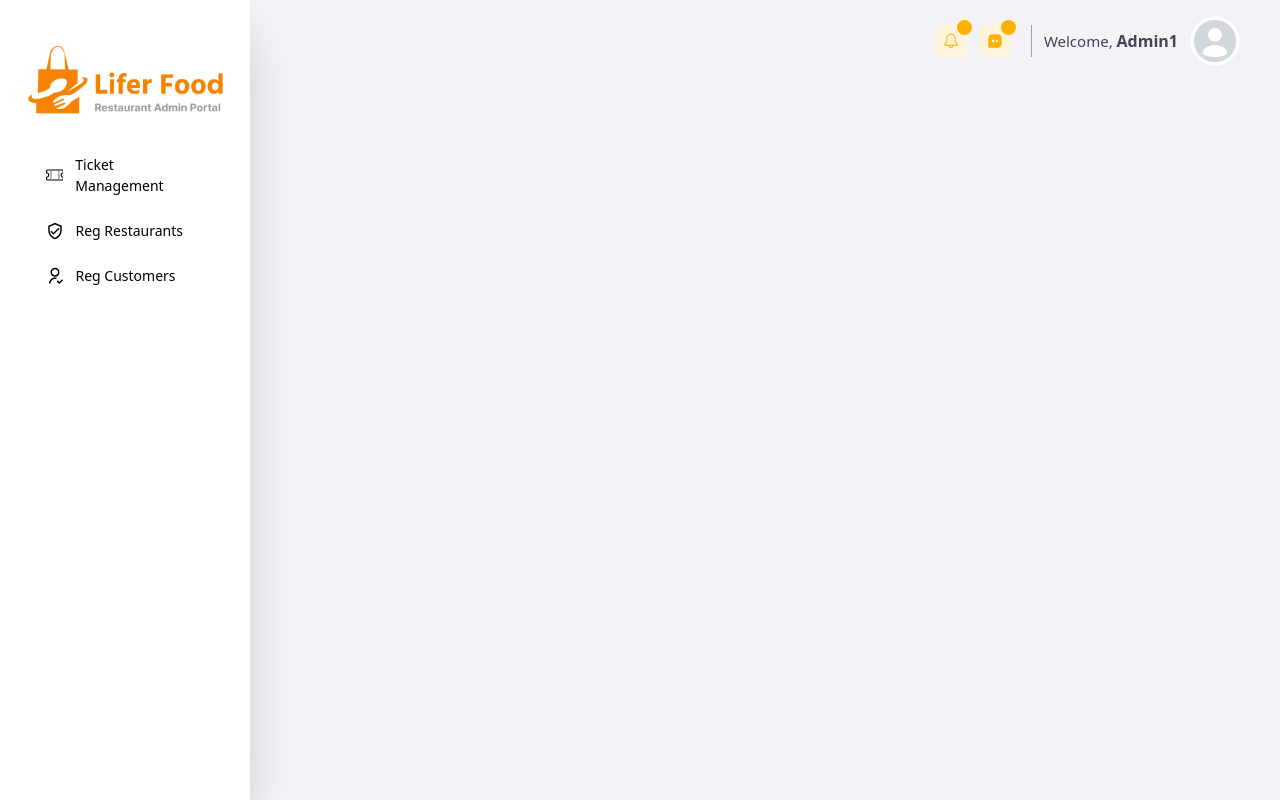
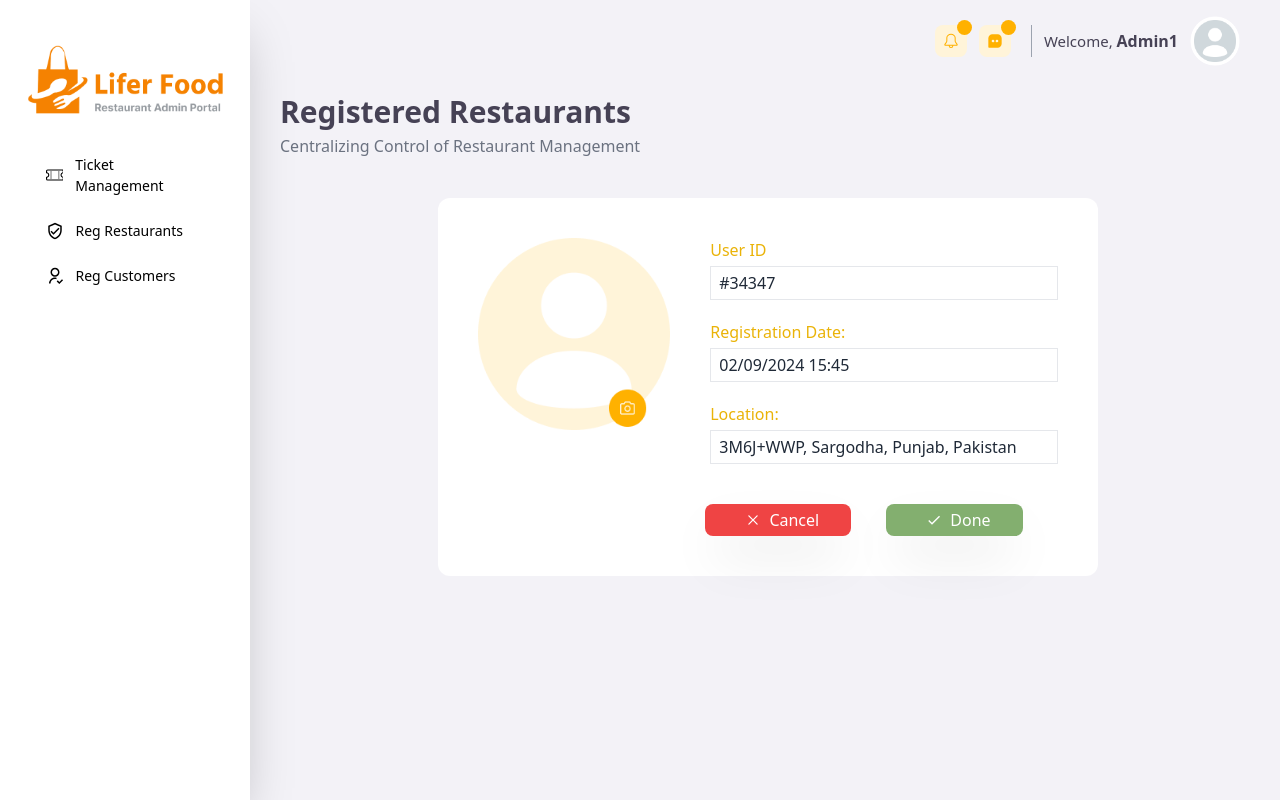
Before and after one commit to usman4222/Lifer-Food-Admin, a React (Vite) app: page /edit-restaurant in a window 1280 px wide. Built offline with nearby package versions, Linux system fonts and the light colour scheme.

Commit message:
Complete Edit Restaurant page

```diff
--- a/src/App.jsx
+++ b/src/App.jsx
@@ -4,7 +4,8 @@ import Revenue from './Pages/Revenue'
 import SideBar from './Components/SideBar'
 import Navbar from './Components/Navbar'
 import './App.css'
-import Reg from './Pages/Reg'
+import RegRestaurant from './Pages/RegRestaurant'
+import EditRestaurant from './Pages/EditRestaurant'
 
 function App() {
   return (
@@ -13,7 +14,8 @@ function App() {
        <Navbar/>
       <Routes>
         <Route element={<Revenue />} path="/" />
-        <Route element={<Reg />} path="/reg" />
+        <Route element={<RegRestaurant />} path="/reg" />
+        <Route element={<EditRestaurant />} path="/edit-restaurant" />
       </Routes>
     </Fragment>
   )
--- /dev/null
+++ b/src/Pages/EditRestaurant.jsx
@@ -0,0 +1,63 @@
+import React, { Fragment } from 'react';
+import Wrapper from '../Components/Wrapper';
+import Head from '../Components/Head';
+import profile1 from '../assets/images/profile1.png'
+import { RxCross2 } from "react-icons/rx";
+import { MdOutlineDone } from "react-icons/md";
+
+
+
+const EditRestaurant = () => {
+    return (
+        <>
+            <Wrapper>
+                <Head heading={"Registered Restaurants"} para={"Centralizing Control of Restaurant Management"} />
+                <div>
+                    <div className='flex align-center justify-center pt-10'>
+                        <div className='bg-white px-5 md:px-10 rounded-xl md:flex' >
+                            <div>
+                                <div className='flex justify-center pt-10'>
+                                    <img className='object-contain w-48' src={profile1} />
+                                </div>
+                            </div>
+                            <div>
+                                <div className='md:pl-10 pt-10'>
+                                    <div className='flex flex-col pb-5 '>
+                                        <span className='text-yellow-500 pb-1'>User ID</span>
+                                        <div className='border py-1'>
+                                            <span className='text-gray-800 pl-2'>#34347</span>
+                                        </div>
+                                    </div>
+                                    <div className='flex flex-col pb-5'>
+                                        <span className='text-yellow-500 pb-1'>Registration Date: </span>
+                                        <div className='border py-1'>
+                                            <span className='text-gray-800 pl-2'>02/09/2024 15:45 </span>
+                                        </div>
+                                    </div>
+                                    <div className='flex flex-col pb-5'>
+                                        <span className='text-yellow-500 pb-1'>Location:</span>
+                                        <div className='border py-1'>
+                                            <span className='text-gray-800 pl-2 pr-10'>3M6J+WWP, Sargodha, Punjab, Pakistan</span>
+                                        </div>
+                                    </div>
+                                </div>
+                                <div>
+                                    <div className='flex justify-evenly pt-5 pb-10 '>
+                                        <div className='flex bg-red-500 px-8 py-1 rounded-lg shadow-2xl cursor-pointer'>
+                                            <span className='px-2 pt-1 text-white'><RxCross2 /></span><button className='text-white'>Cancel</button>
+                                        </div>
+                                        <div className='flex bg-[#83AF6F]  px-8 py-1 rounded-lg shadow-2xl cursor-pointer'>
+                                            <span className='px-2 pt-1 text-white'><MdOutlineDone /></span><button className='text-white'>Done</button>
+                                        </div>
+                                    </div>
+                                </div>
+                            </div>
+                        </div>
+                    </div>
+                </div>
+            </Wrapper>
+        </>
+    );
+}
+
+export default EditRestaurant;
--- a/src/Pages/Reg.jsx
+++ b/src/Pages/RegRestaurant.jsx
@@ -4,9 +4,17 @@ import Head from '../Components/Head';
 import profile from '../assets/images/dummyUser.png'
 import { TiEdit } from "react-icons/ti";
 import { LuPause } from "react-icons/lu";
+import { useNavigate } from 'react-router-dom';
 
 
-const Reg = () => {
+const RegRestaurant = () => {
+
+    const naviagte = useNavigate()
+
+    const shifter  = () => {
+        naviagte('/edit-restaurant')
+    }
+
     return (
         <>
             <Wrapper>
@@ -34,10 +42,10 @@ const Reg = () => {
                                     <span className='text-gray-800'>3M6J+WWP, Sargodha, Punjab, Pakistan</span>
                                 </div>
                                 <div className='flex justify-evenly pt-5 pb-10 '>
-                                    <div className='flex bg-blue-500 px-6 py-1 rounded-lg shadow-2xl'>
+                                    <div className='flex bg-blue-500 px-6 py-1 rounded-lg shadow-2xl cursor-pointer' onClick={shifter}>
                                         <span className='px-2 pt-1 text-white'><TiEdit /></span><button className='text-white'>Edit</button>
                                     </div>
-                                    <div className='flex bg-yellow-400  px-6 py-1 rounded-lg shadow-2xl'>
+                                    <div className='flex bg-yellow-400  px-6 py-1 rounded-lg shadow-2xl cursor-pointer'>
                                         <span className='px-2 pt-1 text-white'><LuPause/></span><button className='text-white'>Hold</button>
                                     </div>
                                 </div>
@@ -50,4 +58,4 @@ const Reg = () => {
     );
 }
 
-export default Reg;
+export default RegRestaurant;
```
Also changed, not shown: src/assets/images/profile1.png (added).
